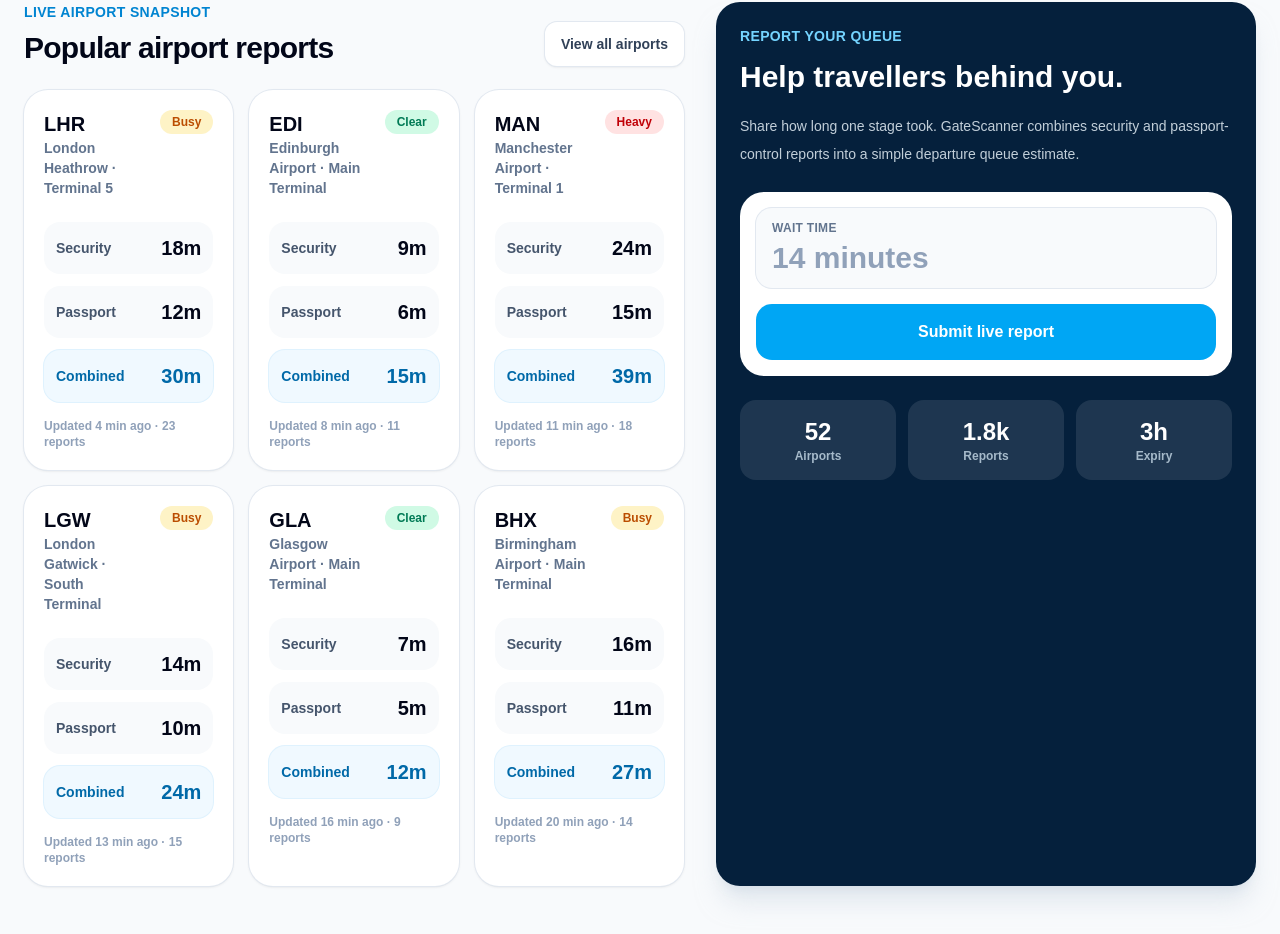
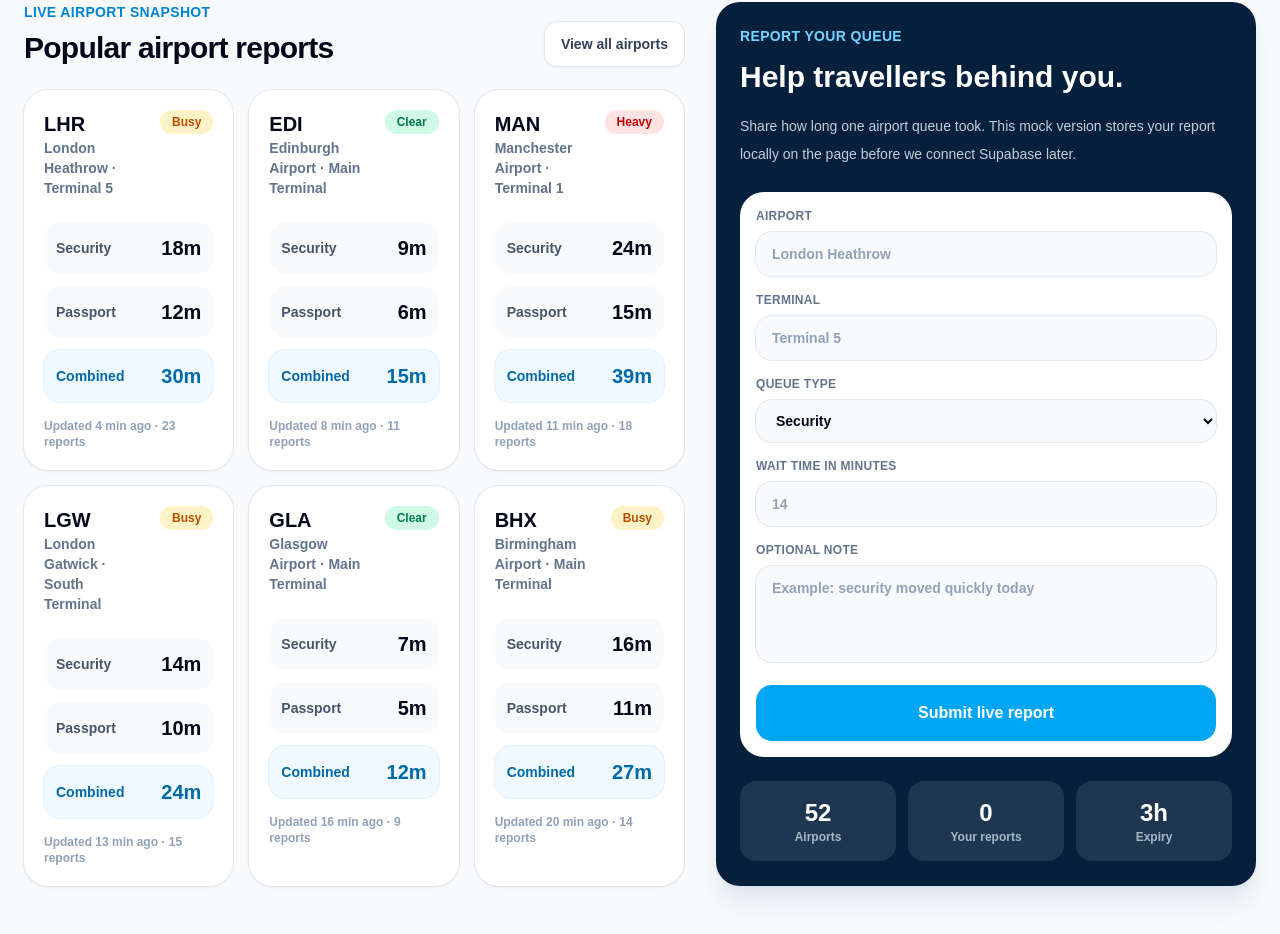
Before and after one commit to DylanP9/GateScanner, a Next.js app in the folder apps/web/: page / in a window 1280 px wide. Shown: the part 940-1874 px from the top of the page. Built offline with nearby package versions, Linux system fonts and the light colour scheme.

Commit message:
feat: add queue report submission form

```diff
--- a/apps/web/src/app/page.tsx
+++ b/apps/web/src/app/page.tsx
@@ -7,11 +7,35 @@
 import Header from "@/components/Header";
 import HeroSection from "@/components/HeroSection";
 import ReportQueuePanel from "@/components/ReportQueuePanel";
-import { airportReports, matchesAirportSearch } from "@/data/airportReports";
+import {
+  airportReports,
+  matchesAirportSearch,
+  type QueueSubmission,
+  type QueueType,
+} from "@/data/airportReports";
+
+type ReportFormErrors = {
+  airport?: string;
+  terminal?: string;
+  queueType?: string;
+  waitMinutes?: string;
+};
 
 export default function Home() {
   const [searchTerm, setSearchTerm] = useState("");
   const [terminalFilter, setTerminalFilter] = useState("");
+
+  const [reportAirport, setReportAirport] = useState("");
+  const [reportTerminal, setReportTerminal] = useState("");
+  const [reportQueueType, setReportQueueType] =
+    useState<QueueType>("Security");
+  const [reportWaitMinutes, setReportWaitMinutes] = useState("");
+  const [reportNote, setReportNote] = useState("");
+  const [reportErrors, setReportErrors] = useState<ReportFormErrors>({});
+  const [successMessage, setSuccessMessage] = useState("");
+  const [recentSubmissions, setRecentSubmissions] = useState<
+    QueueSubmission[]
+  >([]);
 
   const filteredReports = useMemo(() => {
     const normalisedTerminalFilter = terminalFilter.trim().toLowerCase();
@@ -26,6 +50,74 @@
       return matchesSearch && matchesTerminal;
     });
   }, [searchTerm, terminalFilter]);
+
+  function validateReportForm() {
+    const errors: ReportFormErrors = {};
+    const trimmedAirport = reportAirport.trim();
+    const trimmedTerminal = reportTerminal.trim();
+    const parsedWaitMinutes = Number(reportWaitMinutes);
+
+    if (trimmedAirport.length === 0) {
+      errors.airport = "Airport is required.";
+    }
+
+    if (trimmedTerminal.length === 0) {
+      errors.terminal = "Terminal is required.";
+    }
+
+    if (reportQueueType.length === 0) {
+      errors.queueType = "Queue type is required.";
+    }
+
+    if (reportWaitMinutes.trim().length === 0) {
+      errors.waitMinutes = "Wait time is required.";
+    } else if (!Number.isFinite(parsedWaitMinutes)) {
+      errors.waitMinutes = "Wait time must be a number.";
+    } else if (parsedWaitMinutes <= 0) {
+      errors.waitMinutes = "Wait time must be greater than 0.";
+    } else if (parsedWaitMinutes > 240) {
+      errors.waitMinutes = "Wait time must be 240 minutes or less.";
+    }
+
+    return errors;
+  }
+
+  function resetReportForm() {
+    setReportAirport("");
+    setReportTerminal("");
+    setReportQueueType("Security");
+    setReportWaitMinutes("");
+    setReportNote("");
+  }
+
+  function handleReportSubmit() {
+    const errors = validateReportForm();
+
+    setReportErrors(errors);
+    setSuccessMessage("");
+
+    if (Object.keys(errors).length > 0) {
+      return;
+    }
+
+    const newSubmission: QueueSubmission = {
+      id: Date.now(),
+      airport: reportAirport.trim(),
+      terminal: reportTerminal.trim(),
+      queueType: reportQueueType,
+      waitMinutes: Number(reportWaitMinutes),
+      note: reportNote.trim(),
+      submittedAt: "just now",
+    };
+
+    setRecentSubmissions((currentSubmissions) => [
+      newSubmission,
+      ...currentSubmissions,
+    ]);
+
+    setSuccessMessage("Report submitted locally. Supabase storage comes next.");
+    resetReportForm();
+  }
 
   return (
     <main className="min-h-screen bg-[#05203c] text-slate-950">
@@ -83,7 +175,22 @@
             )}
           </div>
 
-          <ReportQueuePanel />
+          <ReportQueuePanel
+            airport={reportAirport}
+            terminal={reportTerminal}
+            queueType={reportQueueType}
+            waitMinutes={reportWaitMinutes}
+            note={reportNote}
+            errors={reportErrors}
+            successMessage={successMessage}
+            recentSubmissions={recentSubmissions}
+            onAirportChange={setReportAirport}
+            onTerminalChange={setReportTerminal}
+            onQueueTypeChange={setReportQueueType}
+            onWaitMinutesChange={setReportWaitMinutes}
+            onNoteChange={setReportNote}
+            onSubmit={handleReportSubmit}
+          />
         </div>
       </section>
     </main>
--- a/apps/web/src/components/ReportQueuePanel.tsx
+++ b/apps/web/src/components/ReportQueuePanel.tsx
@@ -1,4 +1,44 @@
-export default function ReportQueuePanel() {
+import type { QueueSubmission, QueueType } from "@/data/airportReports";
+import { queueTypes } from "@/data/airportReports";
+
+type ReportQueuePanelProps = {
+  airport: string;
+  terminal: string;
+  queueType: QueueType;
+  waitMinutes: string;
+  note: string;
+  errors: {
+    airport?: string;
+    terminal?: string;
+    queueType?: string;
+    waitMinutes?: string;
+  };
+  successMessage: string;
+  recentSubmissions: QueueSubmission[];
+  onAirportChange: (value: string) => void;
+  onTerminalChange: (value: string) => void;
+  onQueueTypeChange: (value: QueueType) => void;
+  onWaitMinutesChange: (value: string) => void;
+  onNoteChange: (value: string) => void;
+  onSubmit: () => void;
+};
+
+export default function ReportQueuePanel({
+  airport,
+  terminal,
+  queueType,
+  waitMinutes,
+  note,
+  errors,
+  successMessage,
+  recentSubmissions,
+  onAirportChange,
+  onTerminalChange,
+  onQueueTypeChange,
+  onWaitMinutesChange,
+  onNoteChange,
+  onSubmit,
+}: ReportQueuePanelProps) {
   return (
     <aside className="rounded-3xl bg-[#05203c] p-6 text-white shadow-xl shadow-slate-300/50">
       <p className="text-sm font-extrabold uppercase tracking-wide text-sky-300">
@@ -10,24 +50,112 @@
       </h3>
 
       <p className="mt-4 text-sm leading-7 text-sky-50/80">
-        Share how long one stage took. GateScanner combines security and
-        passport-control reports into a simple departure queue estimate.
+        Share how long one airport queue took. This mock version stores your
+        report locally on the page before we connect Supabase later.
       </p>
 
-      <div className="mt-6 rounded-3xl bg-white p-4 text-slate-950">
-        <label className="block rounded-2xl bg-slate-50 px-4 py-3 ring-1 ring-slate-200">
+      <div className="mt-6 space-y-4 rounded-3xl bg-white p-4 text-slate-950">
+        <label className="block">
           <span className="block text-xs font-black uppercase tracking-wide text-slate-500">
-            Wait time
+            Airport
           </span>
           <input
-            className="mt-1 w-full bg-transparent text-3xl font-black outline-none placeholder:text-slate-400"
-            placeholder="14 minutes"
+            value={airport}
+            onChange={(event) => onAirportChange(event.target.value)}
+            className="mt-2 w-full rounded-2xl bg-slate-50 px-4 py-3 text-sm font-bold text-slate-950 outline-none ring-1 ring-slate-200 placeholder:text-slate-400 focus:ring-sky-400"
+            placeholder="London Heathrow"
+          />
+          {errors.airport ? (
+            <p className="mt-2 text-xs font-bold text-red-600">
+              {errors.airport}
+            </p>
+          ) : null}
+        </label>
+
+        <label className="block">
+          <span className="block text-xs font-black uppercase tracking-wide text-slate-500">
+            Terminal
+          </span>
+          <input
+            value={terminal}
+            onChange={(event) => onTerminalChange(event.target.value)}
+            className="mt-2 w-full rounded-2xl bg-slate-50 px-4 py-3 text-sm font-bold text-slate-950 outline-none ring-1 ring-slate-200 placeholder:text-slate-400 focus:ring-sky-400"
+            placeholder="Terminal 5"
+          />
+          {errors.terminal ? (
+            <p className="mt-2 text-xs font-bold text-red-600">
+              {errors.terminal}
+            </p>
+          ) : null}
+        </label>
+
+        <label className="block">
+          <span className="block text-xs font-black uppercase tracking-wide text-slate-500">
+            Queue type
+          </span>
+          <select
+            value={queueType}
+            onChange={(event) =>
+              onQueueTypeChange(event.target.value as QueueType)
+            }
+            className="mt-2 w-full rounded-2xl bg-slate-50 px-4 py-3 text-sm font-bold text-slate-950 outline-none ring-1 ring-slate-200 focus:ring-sky-400"
+          >
+            {queueTypes.map((type) => (
+              <option key={type} value={type}>
+                {type}
+              </option>
+            ))}
+          </select>
+          {errors.queueType ? (
+            <p className="mt-2 text-xs font-bold text-red-600">
+              {errors.queueType}
+            </p>
+          ) : null}
+        </label>
+
+        <label className="block">
+          <span className="block text-xs font-black uppercase tracking-wide text-slate-500">
+            Wait time in minutes
+          </span>
+          <input
+            value={waitMinutes}
+            onChange={(event) => onWaitMinutesChange(event.target.value)}
+            className="mt-2 w-full rounded-2xl bg-slate-50 px-4 py-3 text-sm font-bold text-slate-950 outline-none ring-1 ring-slate-200 placeholder:text-slate-400 focus:ring-sky-400"
+            placeholder="14"
+            inputMode="numeric"
+          />
+          {errors.waitMinutes ? (
+            <p className="mt-2 text-xs font-bold text-red-600">
+              {errors.waitMinutes}
+            </p>
+          ) : null}
+        </label>
+
+        <label className="block">
+          <span className="block text-xs font-black uppercase tracking-wide text-slate-500">
+            Optional note
+          </span>
+          <textarea
+            value={note}
+            onChange={(event) => onNoteChange(event.target.value)}
+            className="mt-2 min-h-24 w-full resize-none rounded-2xl bg-slate-50 px-4 py-3 text-sm font-bold text-slate-950 outline-none ring-1 ring-slate-200 placeholder:text-slate-400 focus:ring-sky-400"
+            placeholder="Example: security moved quickly today"
           />
         </label>
 
-        <button className="mt-4 w-full rounded-2xl bg-sky-500 px-5 py-4 font-black text-white hover:bg-sky-600">
+        <button
+          type="button"
+          onClick={onSubmit}
+          className="w-full rounded-2xl bg-sky-500 px-5 py-4 font-black text-white hover:bg-sky-600"
+        >
           Submit live report
         </button>
+
+        {successMessage ? (
+          <p className="rounded-2xl bg-emerald-50 p-3 text-sm font-bold text-emerald-700 ring-1 ring-emerald-100">
+            {successMessage}
+          </p>
+        ) : null}
       </div>
 
       <div className="mt-6 grid grid-cols-3 gap-3 text-center">
@@ -37,8 +165,10 @@
         </div>
 
         <div className="rounded-2xl bg-white/10 p-4">
-          <p className="text-2xl font-black">1.8k</p>
-          <p className="text-xs font-bold text-sky-100/70">Reports</p>
+          <p className="text-2xl font-black">
+            {recentSubmissions.length}
+          </p>
+          <p className="text-xs font-bold text-sky-100/70">Your reports</p>
         </div>
 
         <div className="rounded-2xl bg-white/10 p-4">
@@ -46,6 +176,46 @@
           <p className="text-xs font-bold text-sky-100/70">Expiry</p>
         </div>
       </div>
+
+      {recentSubmissions.length > 0 ? (
+        <div className="mt-6 rounded-3xl bg-white/10 p-4">
+          <p className="text-sm font-black uppercase tracking-wide text-sky-200">
+            Recent local reports
+          </p>
+
+          <div className="mt-4 space-y-3">
+            {recentSubmissions.slice(0, 3).map((submission) => (
+              <div
+                key={submission.id}
+                className="rounded-2xl bg-white p-4 text-slate-950"
+              >
+                <div className="flex items-start justify-between gap-3">
+                  <div>
+                    <p className="text-sm font-black">{submission.airport}</p>
+                    <p className="text-xs font-bold text-slate-500">
+                      {submission.terminal} · {submission.queueType}
+                    </p>
+                  </div>
+
+                  <p className="text-lg font-black text-sky-600">
+                    {submission.waitMinutes}m
+                  </p>
+                </div>
+
+                {submission.note ? (
+                  <p className="mt-2 text-xs font-semibold text-slate-500">
+                    {submission.note}
+                  </p>
+                ) : null}
+
+                <p className="mt-2 text-xs font-semibold text-slate-400">
+                  Submitted {submission.submittedAt}
+                </p>
+              </div>
+            ))}
+          </div>
+        </div>
+      ) : null}
     </aside>
   );
 }
--- a/apps/web/src/data/airportReports.ts
+++ b/apps/web/src/data/airportReports.ts
@@ -1,3 +1,10 @@
+export type QueueType =
+  | "Security"
+  | "Passport control"
+  | "Immigration"
+  | "Baggage"
+  | "Customs";
+
 export type AirportReport = {
   airport: string;
   code: string;
@@ -10,6 +17,16 @@
   statusClass: string;
   updated: string;
   reports: number;
+};
+
+export type QueueSubmission = {
+  id: number;
+  airport: string;
+  terminal: string;
+  queueType: QueueType;
+  waitMinutes: number;
+  note: string;
+  submittedAt: string;
 };
 
 export const airportReports: AirportReport[] = [
@@ -93,6 +110,14 @@
   },
 ];
 
+export const queueTypes: QueueType[] = [
+  "Security",
+  "Passport control",
+  "Immigration",
+  "Baggage",
+  "Customs",
+];
+
 export function getCombinedDepartureMinutes(report: AirportReport) {
   return report.securityMinutes + report.passportMinutes;
 }
```
Lines whose indentation alone changed are shown as unchanged.
